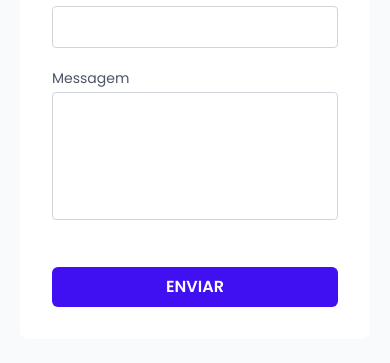
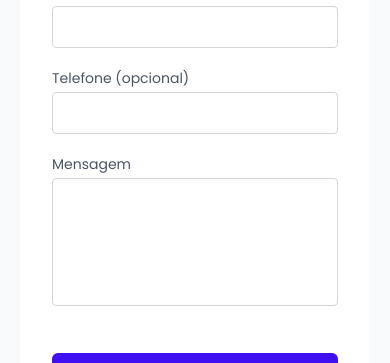
Before and after one commit to guilherme-m-correa/compille, a Next.js app: page /fale-conosco in a window 390 px wide. Shown: the part 380-743 px from the top of the page. Built offline with nearby package versions, Linux system fonts and the light colour scheme; no server answers.

Commit message:
Add telephone

```diff
--- a/pages/fale-conosco.tsx
+++ b/pages/fale-conosco.tsx
@@ -6,11 +6,13 @@ import ErrorMessage from '../components/ErrorMessage'
 import ErrorMessageBox from '../components/ErrorMessageBox'
 import SuccessMessageBox from '../components/SuccessMessageBox'
 import { api } from '../hooks/fetch'
+import { normalizeTelephone } from '../helpers'
 
 interface FormValues {
   email: string
   name: string
   message: string
+  telephone: string
 }
 
 export default function FaleConosco() {
@@ -62,6 +64,7 @@ export default function FaleConosco() {
           initialValues={{
             email: '',
             name: '',
+            telephone: '',
             message: ''
           }}
           validationSchema={Yup.object({
@@ -69,7 +72,7 @@ export default function FaleConosco() {
               .email('Endereço de email inválido')
               .required('Email obrigátorio'),
             name: Yup.string().required('Nome obrigátorio'),
-            message: Yup.string().required('Menssagem obrigátoria')
+            message: Yup.string().required('Mensagem obrigátoria')
           })}
           onSubmit={async (
             values: FormValues,
@@ -94,7 +97,7 @@ export default function FaleConosco() {
             }
           }}
         >
-          {({ isSubmitting, errors, touched }) => (
+          {({ isSubmitting, errors, touched, values }) => (
             <>
               <Form className="p-8 rounded-lg lg:w-1/3 md:w-1/2 bg-white flex flex-col mx-auto w-full md:py-8 mt-8 md:mt-0">
                 <h2 className="text-gray-900 text-lg mb-1 font-medium title-font">
@@ -155,10 +158,30 @@ export default function FaleConosco() {
                 </div>
                 <div className="relative mb-4">
                   <label
+                    htmlFor="telephone"
+                    className="leading-7 text-sm text-gray-600"
+                  >
+                    Telefone (opcional)
+                  </label>
+                  <Field
+                    type="telephone"
+                    id="telephone"
+                    name="telephone"
+                    value={normalizeTelephone(values.telephone)}
+                    className={`w-full bg-white rounded border border-gray-300 focus:border-blue-500 text-base outline-none text-gray-700 py-1 px-3 leading-8 transition-colors duration-200 ease-in-out ${
+                      errors.telephone && touched.telephone && 'border-red-500'
+                    }`}
+                  />
+                  {errors.telephone && touched.telephone && (
+                    <ErrorMessage>{errors.telephone}</ErrorMessage>
+                  )}
+                </div>
+                <div className="relative mb-4">
+                  <label
                     htmlFor="message"
                     className="leading-7 text-sm text-gray-600"
                   >
-                    Messagem
+                    Mensagem
                   </label>
                   <Field
                     as="textarea"
```
